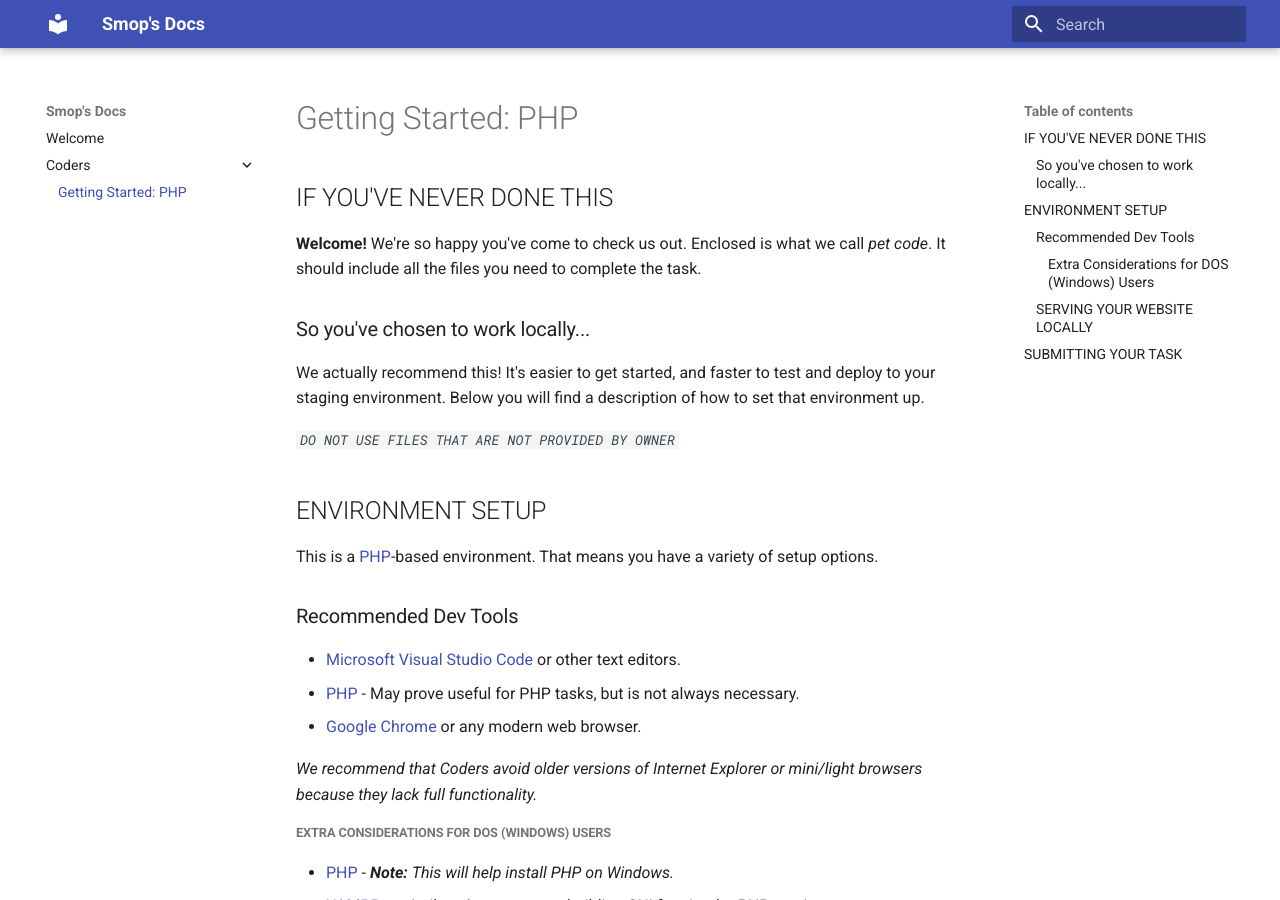
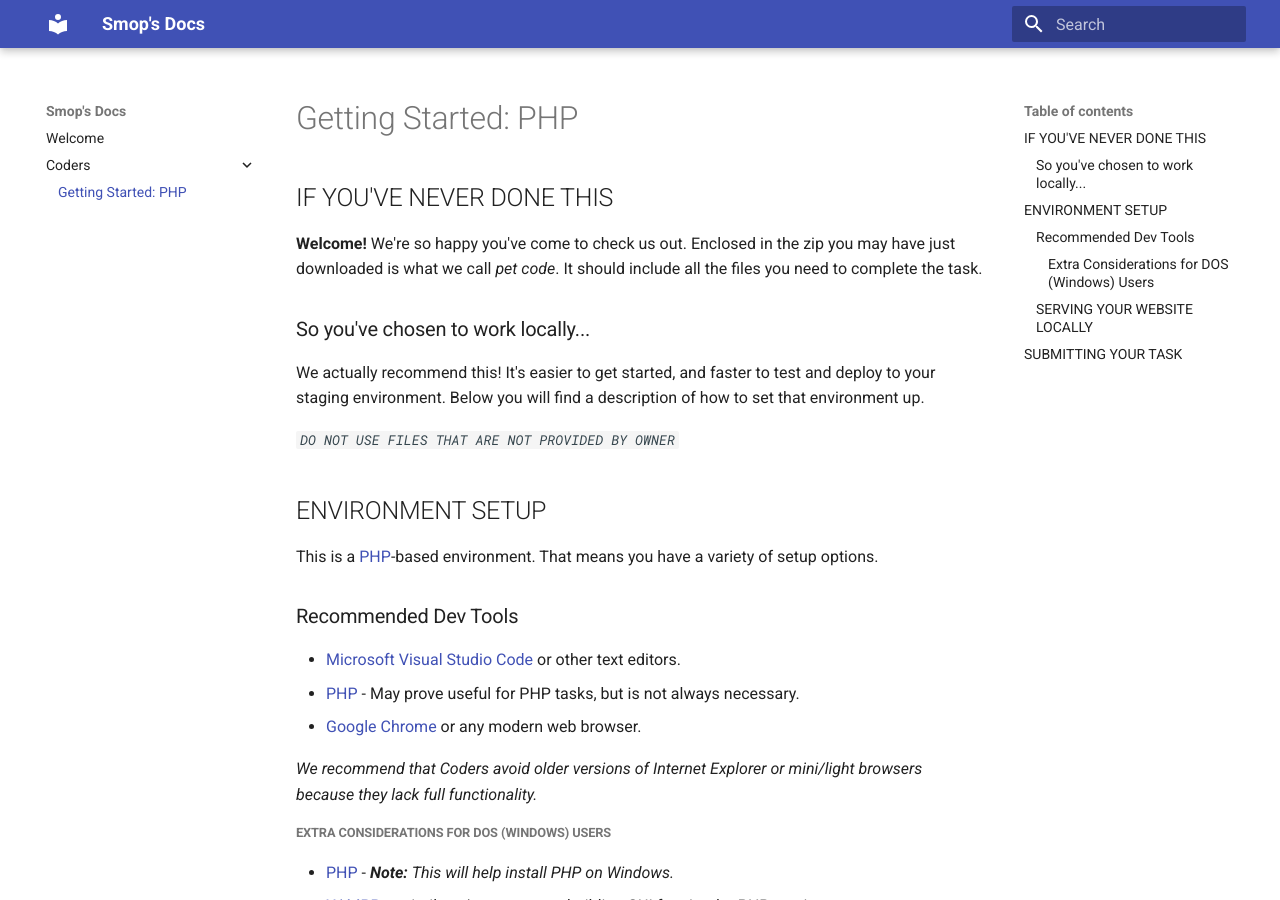
Before and after one commit to AlexShukhman/smop-docs, an MkDocs documentation site: the page built from md/Coders/Getting_Started:_PHP.md, in a window 1280 px wide and 900 px high. Built offline with MkDocs 1.6.1 and Material for MkDocs 9.7.7, drawn with Linux system fonts in a browser that asks for light colours.

Commit message:
fixed coder doc

```diff
--- a/docs/Coders/Getting_Started:_PHP/index.html
+++ b/docs/Coders/Getting_Started:_PHP/index.html
@@ -418,7 +418,7 @@
 
                 <h1 id="getting-started-php">Getting Started: PHP</h1>
 <h2 id="if-youve-never-done-this">IF YOU'VE NEVER DONE THIS</h2>
-<p><strong>Welcome!</strong> We're so happy you've come to check us out. Enclosed is what we call <em>pet code</em>. It should include all the files you need to complete the task.</p>
+<p><strong>Welcome!</strong> We're so happy you've come to check us out. Enclosed in the zip you may have just downloaded is what we call <em>pet code</em>. It should include all the files you need to complete the task.</p>
 <h3 id="so-youve-chosen-to-work-locally">So you've chosen to work locally...</h3>
 <p>We actually recommend this! It's easier to get started, and faster to test and deploy to your staging environment. Below you will find a description of how to set that environment up.</p>
 <p><em><code>DO NOT USE FILES THAT ARE NOT PROVIDED BY OWNER</code></em></p>
--- a/md/Coders/Getting_Started:_PHP.md
+++ b/md/Coders/Getting_Started:_PHP.md
@@ -2,7 +2,7 @@
 
 ## IF YOU'VE NEVER DONE THIS
 
-**Welcome!** We're so happy you've come to check us out. Enclosed is what we call *pet code*. It should include all the files you need to complete the task.
+**Welcome!** We're so happy you've come to check us out. Enclosed in the zip you may have just downloaded is what we call *pet code*. It should include all the files you need to complete the task.
 
 ### So you've chosen to work locally...
 
```
Also changed, not shown: docs/search/search_index.json (+2 -2 lines).
